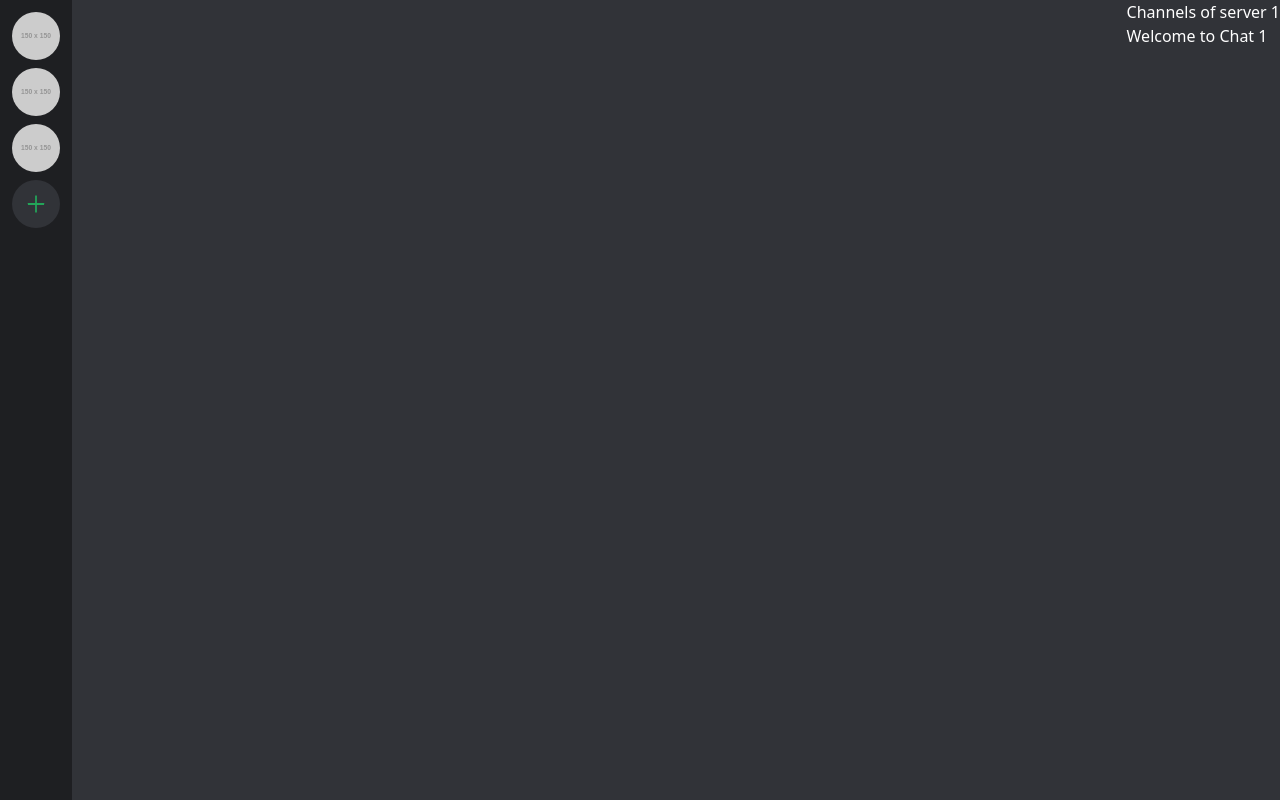
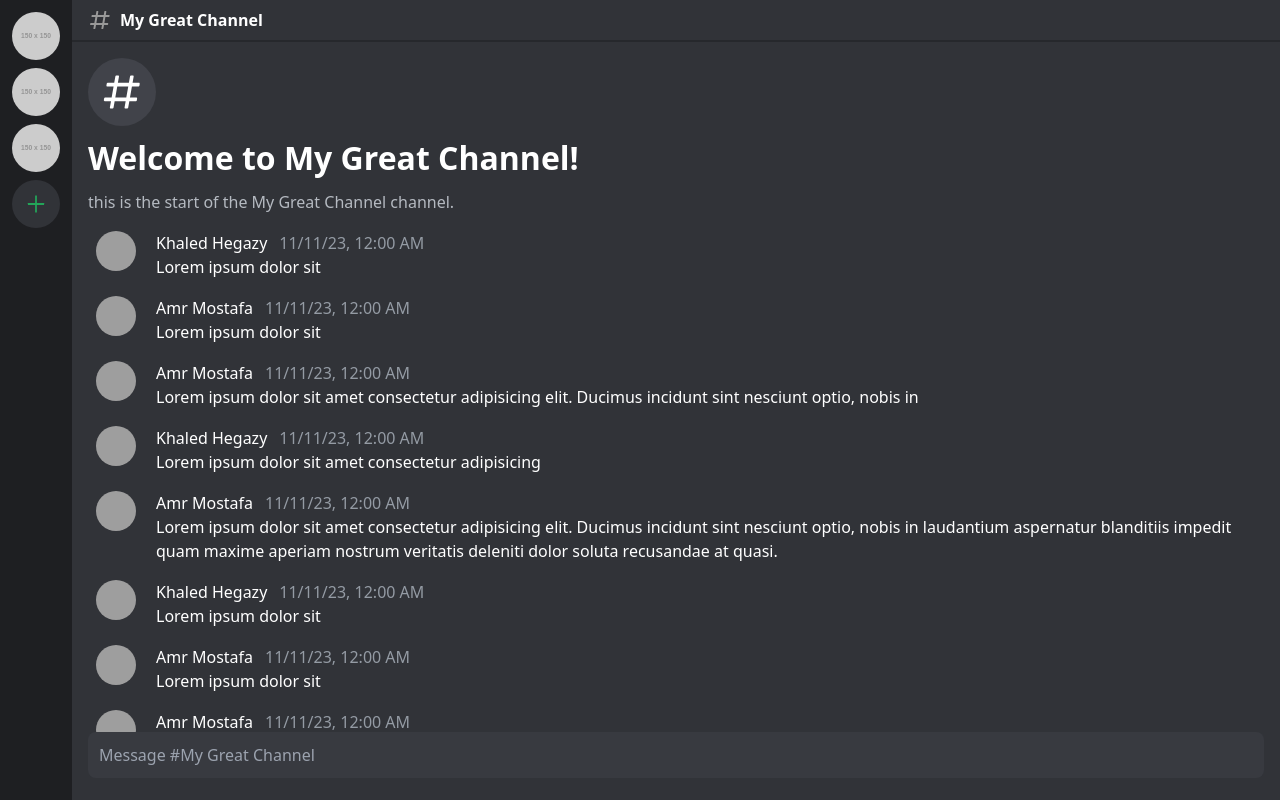
Before and after one commit to AmrMustafa13/piscord, a React (Vite) app in the folder client/: page /channels/1/1 in a window 1280 px wide. Built offline with nearby package versions, Linux system fonts and the light colour scheme; grey boxes are pictures that could not be loaded.

Commit message:
Add basic styling for chat section in homepage

```diff
--- a/client/src/components/ChannelsSidebar.tsx
+++ b/client/src/components/ChannelsSidebar.tsx
@@ -1,15 +1,14 @@
-import { Outlet, useParams } from "react-router-dom"
+import { Outlet, useParams } from "react-router-dom";
 
 const ChannelsSidebar = () => {
+  // eslint-disable-next-line @typescript-eslint/no-unused-vars
+  const { serverId } = useParams();
 
-    const { serverId } = useParams()
+  return (
+    <div className="flex-1">
+      <Outlet />
+    </div>
+  );
+};
 
-    return (
-        <div>
-            Channels of server {serverId}
-            <Outlet />
-        </div>
-    )
-}
-
-export default ChannelsSidebar
+export default ChannelsSidebar;
--- a/client/src/components/Chat.tsx
+++ /dev/null
@@ -1,12 +0,0 @@
-import { useParams } from "react-router-dom"
-
-const Chat = () => {
-
-    const { channelId } = useParams()
-
-    return (
-        <div>Welcome to Chat {channelId}</div>
-    )
-}
-
-export default Chat
--- /dev/null
+++ b/client/src/components/Chat/Message.tsx
@@ -0,0 +1,29 @@
+import { FC } from "react";
+
+const Message: FC<IMessage> = ({ user, content, timestamp }) => {
+  return (
+    <div className="flex gap-5 px-6 mt-[17px]">
+      <div
+        className="w-10 h-10 rounded-full overflow-hidden flex-shrink-0 bg-cover  bg-center"
+        style={{
+          backgroundImage: `url(${user.profileImage})`,
+        }}
+      />
+
+      <div>
+        <div className="flex gap-3">
+          <p className="font-medium text-base">{user.displayName}</p>
+          <p className="font-medium text-base text-[#949ba4]">
+            {new Intl.DateTimeFormat("en-US", {
+              dateStyle: "short",
+              timeStyle: "short",
+            }).format(timestamp)}
+          </p>
+        </div>
+        <p>{content}</p>
+      </div>
+    </div>
+  );
+};
+
+export default Message;
--- /dev/null
+++ b/client/src/components/Chat/TypingField.tsx
@@ -0,0 +1,19 @@
+import React, { FC } from "react";
+
+interface Props {
+  channelTitle: string;
+}
+const TypingField: FC<Props> = ({ channelTitle }) => {
+  return (
+    <div className="h-[68px] flex-shrink-0 px-4">
+      <div className="bg-[#383a40] p-[11px] flex rounded-lg">
+        <input
+          className="border-none outline-none flex-1 bg-transparent"
+          placeholder={`Message #${channelTitle}`}
+        />
+      </div>
+    </div>
+  );
+};
+
+export default TypingField;
--- /dev/null
+++ b/client/src/components/Chat/index.tsx
@@ -0,0 +1,253 @@
+import { useParams } from "react-router-dom";
+import TextChannelIcon from "../../assets/images/TextChannel.svg";
+import Message from "./Message";
+import TypingField from "./TypingField";
+
+const user1: IUser = {
+  username: "khaledhegazy222",
+  displayName: "Khaled Hegazy",
+  profileImage:
+    "https://images.unsplash.com/photo-1511367461989-f85a21fda167?auto=format&fit=crop&q=80&w=1000&ixlib=rb-4.0.3&ixid=M3wxMjA3fDB8MHxzZWFyY2h8Mnx8cHJvZmlsZXxlbnwwfHwwfHx8MA%3D%3D",
+};
+const user2: IUser = {
+  username: "amrmostafa13",
+  displayName: "Amr Mostafa",
+  profileImage:
+    "https://imgv3.fotor.com/images/gallery/Realistic-Male-Profile-Picture.jpg",
+};
+const channel: IChannel = {
+  title: "My Great Channel",
+  type: "text",
+  memberList: [
+    {
+      user: user1,
+      role: "owner",
+      state: "online",
+    },
+    {
+      user: user2,
+      role: "admin",
+      state: "offline",
+    },
+  ],
+  chatList: [
+    {
+      user: user1,
+      content: "Lorem ipsum dolor sit",
+      timestamp: new Date(2023, 10, 11),
+    },
+    {
+      user: user2,
+      content: "Lorem ipsum dolor sit",
+      timestamp: new Date(2023, 10, 11),
+    },
+    {
+      user: user2,
+      content:
+        "Lorem ipsum dolor sit amet consectetur adipisicing elit. Ducimus incidunt sint nesciunt optio, nobis in",
+      timestamp: new Date(2023, 10, 11),
+    },
+    {
+      user: user1,
+      content: "Lorem ipsum dolor sit amet consectetur adipisicing",
+      timestamp: new Date(2023, 10, 11),
+    },
+    {
+      user: user2,
+      content:
+        "Lorem ipsum dolor sit amet consectetur adipisicing elit. Ducimus incidunt sint nesciunt optio, nobis in laudantium aspernatur blanditiis impedit quam maxime aperiam nostrum veritatis deleniti dolor soluta recusandae at quasi.",
+      timestamp: new Date(2023, 10, 11),
+    },
+    {
+      user: user1,
+      content: "Lorem ipsum dolor sit",
+      timestamp: new Date(2023, 10, 11),
+    },
+    {
+      user: user2,
+      content: "Lorem ipsum dolor sit",
+      timestamp: new Date(2023, 10, 11),
+    },
+    {
+      user: user2,
+      content:
+        "Lorem ipsum dolor sit amet consectetur adipisicing elit. Ducimus incidunt sint nesciunt optio, nobis in",
+      timestamp: new Date(2023, 10, 11),
+    },
+    {
+      user: user1,
+      content: "Lorem ipsum dolor sit amet consectetur adipisicing",
+      timestamp: new Date(2023, 10, 11),
+    },
+    {
+      user: user2,
+      content:
+        "Lorem ipsum dolor sit amet consectetur adipisicing elit. Ducimus incidunt sint nesciunt optio, nobis in laudantium aspernatur blanditiis impedit quam maxime aperiam nostrum veritatis deleniti dolor soluta recusandae at quasi.",
+      timestamp: new Date(2023, 10, 11),
+    },
+    {
+      user: user1,
+      content: "Lorem ipsum dolor sit",
+      timestamp: new Date(2023, 10, 11),
+    },
+    {
+      user: user2,
+      content: "Lorem ipsum dolor sit",
+      timestamp: new Date(2023, 10, 11),
+    },
+    {
+      user: user2,
+      content:
+        "Lorem ipsum dolor sit amet consectetur adipisicing elit. Ducimus incidunt sint nesciunt optio, nobis in",
+      timestamp: new Date(2023, 10, 11),
+    },
+    {
+      user: user1,
+      content: "Lorem ipsum dolor sit amet consectetur adipisicing",
+      timestamp: new Date(2023, 10, 11),
+    },
+    {
+      user: user2,
+      content:
+        "Lorem ipsum dolor sit amet consectetur adipisicing elit. Ducimus incidunt sint nesciunt optio, nobis in laudantium aspernatur blanditiis impedit quam maxime aperiam nostrum veritatis deleniti dolor soluta recusandae at quasi.",
+      timestamp: new Date(2023, 10, 11),
+    },
+    {
+      user: user1,
+      content: "Lorem ipsum dolor sit",
+      timestamp: new Date(2023, 10, 11),
+    },
+    {
+      user: user2,
+      content: "Lorem ipsum dolor sit",
+      timestamp: new Date(2023, 10, 11),
+    },
+    {
+      user: user2,
+      content:
+        "Lorem ipsum dolor sit amet consectetur adipisicing elit. Ducimus incidunt sint nesciunt optio, nobis in",
+      timestamp: new Date(2023, 10, 11),
+    },
+    {
+      user: user1,
+      content: "Lorem ipsum dolor sit amet consectetur adipisicing",
+      timestamp: new Date(2023, 10, 11),
+    },
+    {
+      user: user2,
+      content:
+        "Lorem ipsum dolor sit amet consectetur adipisicing elit. Ducimus incidunt sint nesciunt optio, nobis in laudantium aspernatur blanditiis impedit quam maxime aperiam nostrum veritatis deleniti dolor soluta recusandae at quasi.",
+      timestamp: new Date(2023, 10, 11),
+    },
+    {
+      user: user1,
+      content: "Lorem ipsum dolor sit",
+      timestamp: new Date(2023, 10, 11),
+    },
+    {
+      user: user2,
+      content: "Lorem ipsum dolor sit",
+      timestamp: new Date(2023, 10, 11),
+    },
+    {
+      user: user2,
+      content:
+        "Lorem ipsum dolor sit amet consectetur adipisicing elit. Ducimus incidunt sint nesciunt optio, nobis in",
+      timestamp: new Date(2023, 10, 11),
+    },
+    {
+      user: user1,
+      content: "Lorem ipsum dolor sit amet consectetur adipisicing",
+      timestamp: new Date(2023, 10, 11),
+    },
+    {
+      user: user2,
+      content:
+        "Lorem ipsum dolor sit amet consectetur adipisicing elit. Ducimus incidunt sint nesciunt optio, nobis in laudantium aspernatur blanditiis impedit quam maxime aperiam nostrum veritatis deleniti dolor soluta recusandae at quasi.",
+      timestamp: new Date(2023, 10, 11),
+    },
+    {
+      user: user1,
+      content: "Lorem ipsum dolor sit",
+      timestamp: new Date(2023, 10, 11),
+    },
+    {
+      user: user2,
+      content: "Lorem ipsum dolor sit",
+      timestamp: new Date(2023, 10, 11),
+    },
+    {
+      user: user2,
+      content:
+        "Lorem ipsum dolor sit amet consectetur adipisicing elit. Ducimus incidunt sint nesciunt optio, nobis in",
+      timestamp: new Date(2023, 10, 11),
+    },
+    {
+      user: user1,
+      content: "Lorem ipsum dolor sit amet consectetur adipisicing",
+      timestamp: new Date(2023, 10, 11),
+    },
+    {
+      user: user2,
+      content:
+        "Lorem ipsum dolor sit amet consectetur adipisicing elit. Ducimus incidunt sint nesciunt optio, nobis in laudantium aspernatur blanditiis impedit quam maxime aperiam nostrum veritatis deleniti dolor soluta recusandae at quasi.",
+      timestamp: new Date(2023, 10, 11),
+    },
+  ],
+};
+
+const Chat = () => {
+  // eslint-disable-next-line @typescript-eslint/no-unused-vars
+  const { channelId } = useParams();
+
+  return (
+    <div className="flex flex-col max-h-screen">
+      <div className="h-12 flex justify-between p-2 border-b-2 border-solid border-[#26282c] ">
+        <div className="flex items-center">
+          <img
+            src={TextChannelIcon}
+            className="mx-2"
+            style={{
+              filter: "invert(60%)",
+            }}
+          />
+          <h3 className="font-semibold text-base">{channel.title}</h3>
+        </div>
+        <div>{/*Icons List */}</div>
+      </div>
+      <div className="flex-1 overflow-auto pb-6">
+        <div>
+          <div className="m-4">
+            <div className="grid place-content-center bg-[#41434a] w-[68px] h-[68px] rounded-full ">
+              <img
+                src={TextChannelIcon}
+                className="w-11"
+                style={{ filter: "invert(100%)" }}
+              />
+            </div>
+
+            <h2 className="my-2 font-extrabold text-[32px]">
+              Welcome to {channel.title}!
+            </h2>
+            <p className="text-base text-[#b5bac1] font-normal">
+              this is the start of the {channel.title} channel.
+            </p>
+          </div>
+        </div>
+        <div className="">
+          {channel.chatList.map((chatMessage, index) => (
+            <Message
+              key={index}
+              user={chatMessage.user}
+              timestamp={chatMessage.timestamp}
+              content={chatMessage.content}
+            />
+          ))}
+        </div>
+      </div>
+      <TypingField channelTitle={channel.title} />
+    </div>
+  );
+};
+
+export default Chat;
--- /dev/null
+++ b/client/src/types.d.ts
@@ -0,0 +1,24 @@
+interface IChannel {
+  title: string;
+  type: "text" | "voice";
+  memberList: IMember[];
+  chatList: IMessage[];
+}
+
+interface IMember {
+  user: IUser;
+  state: "online" | "offline";
+  role: "owner" | "admin" | "none";
+}
+
+interface IMessage {
+  user: IUser;
+  timestamp: Date;
+  content: string;
+}
+
+interface IUser {
+  username: string;
+  displayName: string;
+  profileImage: string;
+}
```
Also changed, not shown: client/src/App.tsx (+5 -4 lines), client/src/assets/images/TextChannel.svg (added), 1 other file (tests, documents, lock files or other folders).
